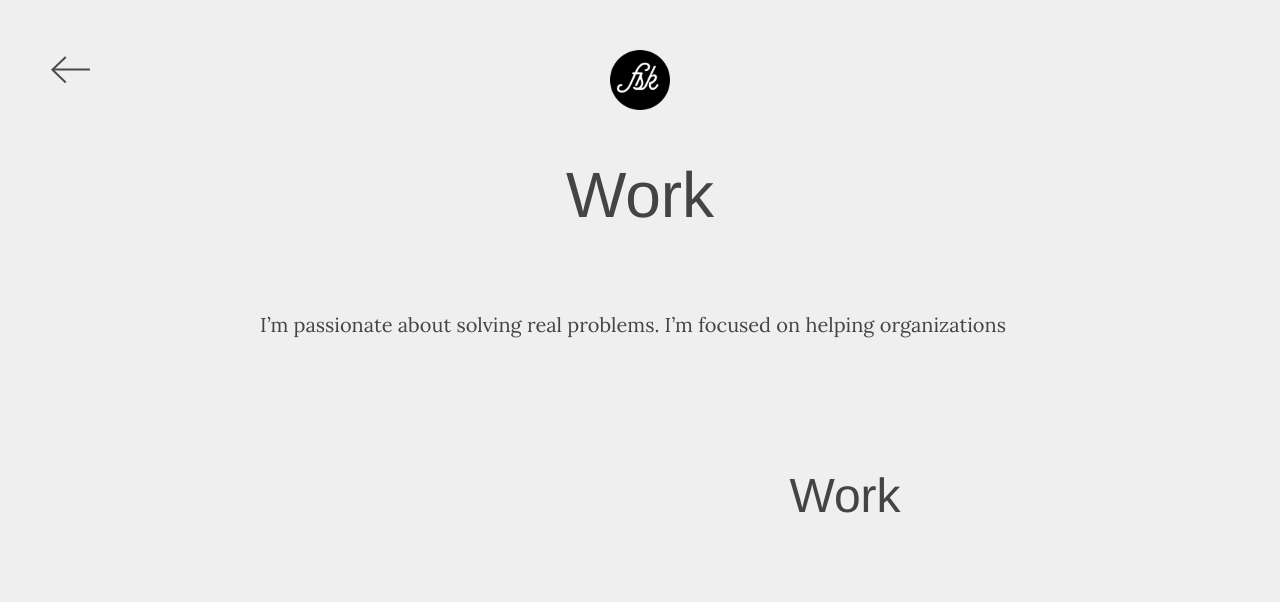
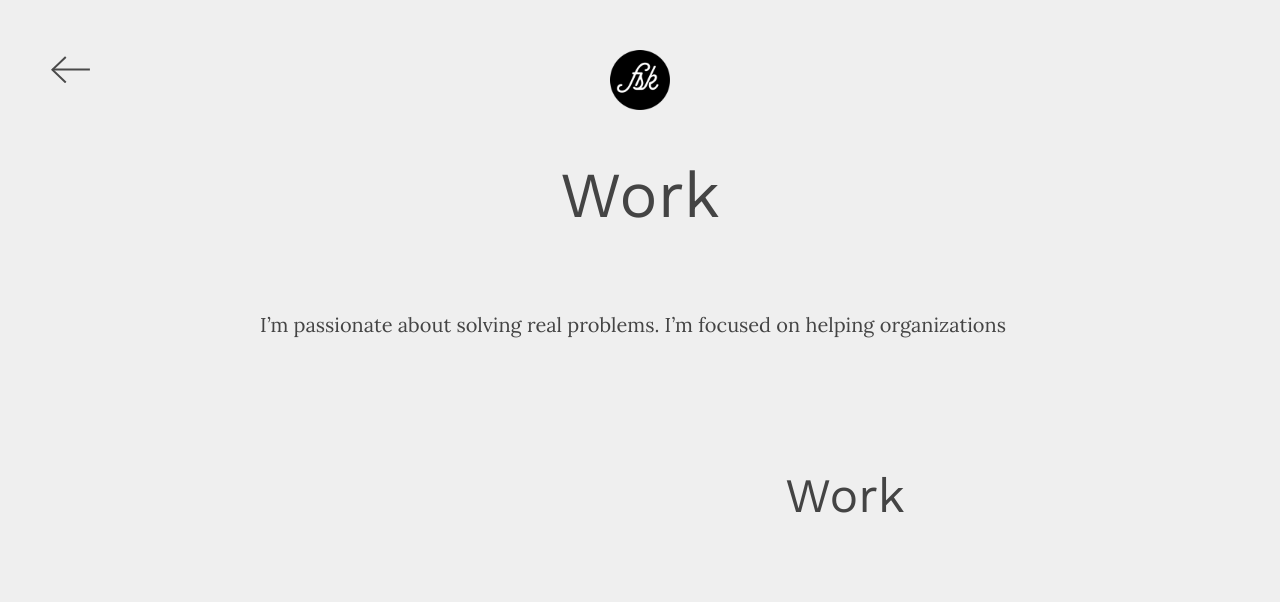
Before and after one commit to felipeskroski-zz/felipeskroski.github.io, a Jekyll site: the page built from work/index.md, in a window 1280 px wide. Shown: the top 602 px of the page. Built offline with Jekyll 4.4.1, drawn with Linux system fonts in a browser that asks for light colours; nearby versions of some CDN libraries; some web fonts are replaced.

Commit message:
feat(updated the font)

```diff
--- a/_includes/head.html
+++ b/_includes/head.html
@@ -6,9 +6,11 @@
     <title>{% if page.title %}{{ page.title }}{% else %}{{ site.title }}{% endif %}</title>
     <meta name="description" content="{{ site.description }}">
 
+
     <!--css -->
     <link rel="stylesheet" href="//maxcdn.bootstrapcdn.com/bootstrap/3.2.0/css/bootstrap.min.css">
     <link rel="stylesheet" href="{{ "/css/main.css" | prepend: site.baseurl }}">
+    <link href="https://fonts.googleapis.com/css?family=Work+Sans:300,400,700" rel="stylesheet">
 
     <!--JS -->
     <script src="http://code.jquery.com/jquery-2.1.4.min.js"></script>
--- a/css/main.scss
+++ b/css/main.scss
@@ -44,9 +44,7 @@
 
 /* Fonts */
 /* ----------------------------------------------------------*/
-@import url(http://fonts.googleapis.com/css?family=Nixie+One|Lora:400,700,400italic|Inconsolata:400,700);
-@include fontFace("geomanist", "/assets/geomanist/geomanist-bold-webfont", "normal", "bold");
-@include fontFace("geomanist", "/assets/geomanist/geomanist-regular-webfont", "normal", "normal");
+@import url('https://fonts.googleapis.com/css?family=Lora:400,400i,700|PT+Mono|Work+Sans:400,700');
 
 
 /* Variables */
@@ -54,10 +52,10 @@
 $bg-color: #efefef;
 $font-color: #444;
 $body-color: #efefef;
-$link-color: blue;
-$heading-font: 'geomanist', Helvetica, Arial, sans-serif;
+$link-color: #2389bc;
+$heading-font: 'Work Sans', Helvetica, Arial, sans-serif;
 $primary-font: 'Lora', Helvetica, Arial, sans-serif;
-$secondary-font: 'Inconsolata', Courier, monospace;
+$secondary-font: 'PT Mono', Courier, monospace;
 
 
 
```
